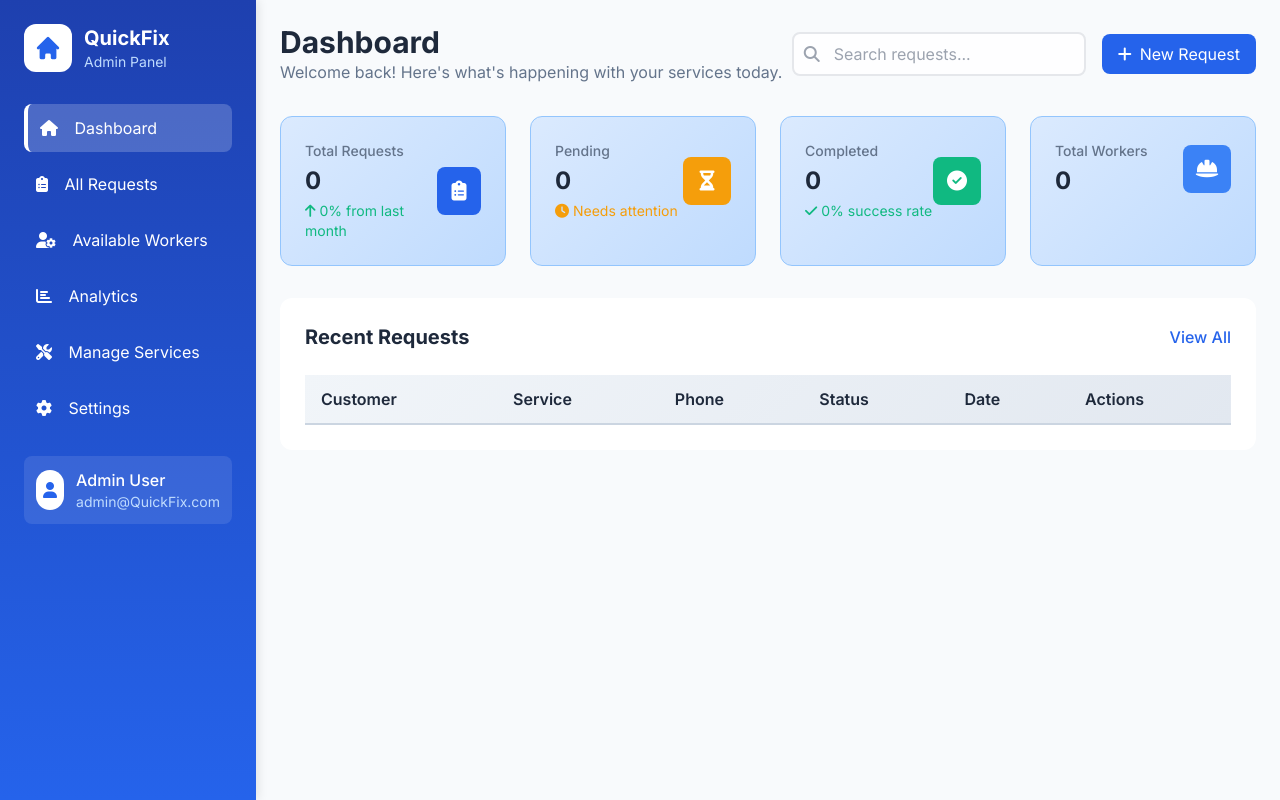
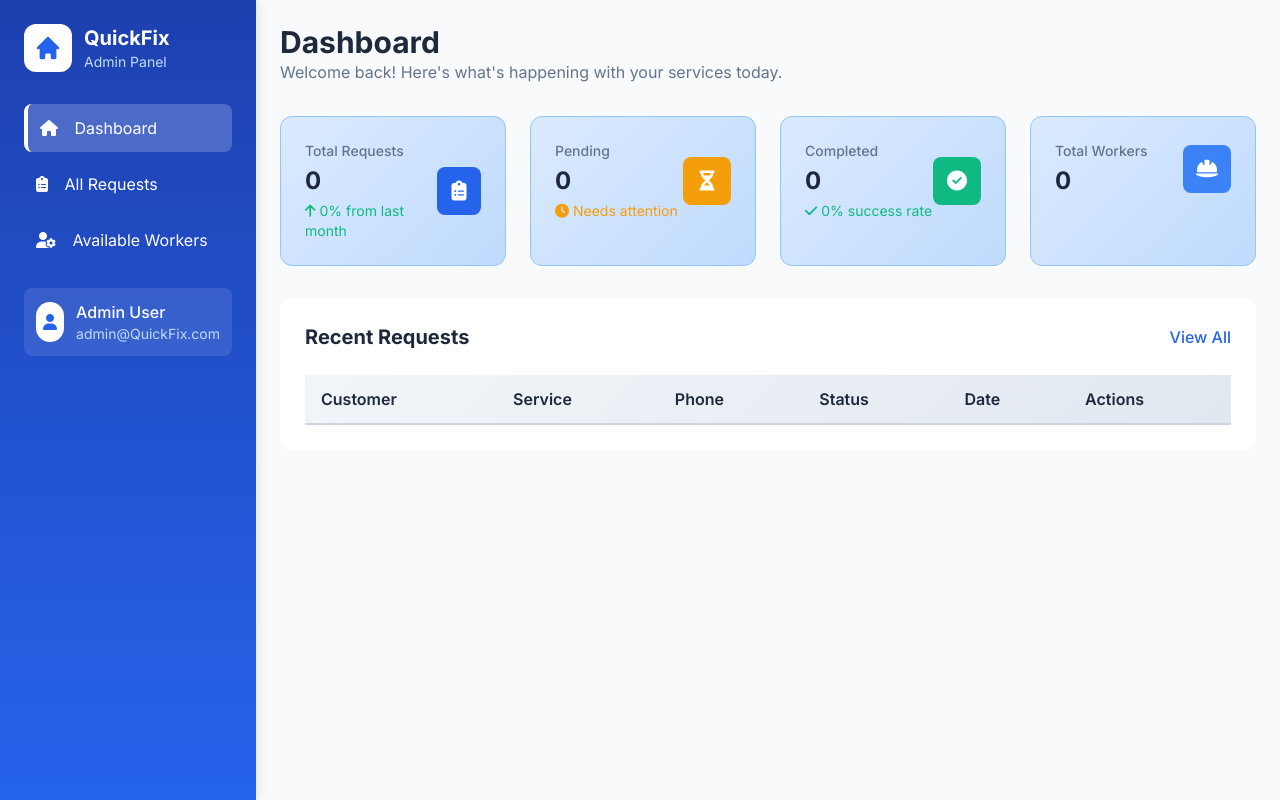
Before and after one commit to Abhilash-tilicho/quick_fix, a website: page public/Admin.html in a window 1280 px wide. Drawn offline with nearby package versions, Linux system fonts and the light colour scheme; no server answers.

Commit message:
Modified admin.html file , removed analytics , manage services , settings , search bar and new requests

```diff
--- a/public/Admin.html
+++ b/public/Admin.html
@@ -207,7 +207,7 @@
                     Available Workers
                 </div>
 
-                <div class="sidebar-item p-3 text-white cursor-pointer" onclick="showSection('analytics')">
+                <!-- <div class="sidebar-item p-3 text-white cursor-pointer" onclick="showSection('analytics')">
                     <i class="fas fa-chart-bar mr-3"></i>
                     Analytics
                 </div>
@@ -218,7 +218,7 @@
                 <div class="sidebar-item p-3 text-white cursor-pointer" onclick="showSection('settings')">
                     <i class="fas fa-cog mr-3"></i>
                     Settings
-                </div>
+                </div> -->
             </nav>
 
             <div class="mt-auto pt-6">
@@ -244,7 +244,7 @@
                     <h2 class="text-3xl font-bold text-text-primary">Dashboard</h2>
                     <p class="text-text-secondary">Welcome back! Here's what's happening with your services today.</p>
                 </div>
-                <div class="flex items-center space-x-4">
+                <!-- <div class="flex items-center space-x-4">
                     <div class="relative">
                         <input type="text" placeholder="Search requests..."
                                class="search-box pl-10 pr-4 py-2 rounded-lg outline-none">
@@ -253,7 +253,7 @@
                     <button class="bg-primary text-white px-4 py-2 rounded-lg hover:bg-secondary transition-colors">
                         <i class="fas fa-plus mr-2"></i>New Request
                     </button>
-                </div>
+                </div> -->
             </div>
 
             <!-- Dashboard Section -->
```
